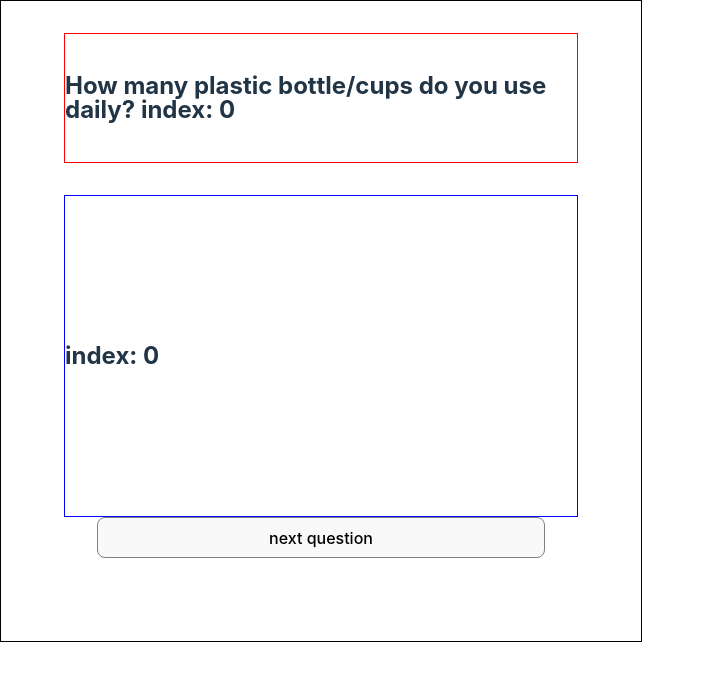
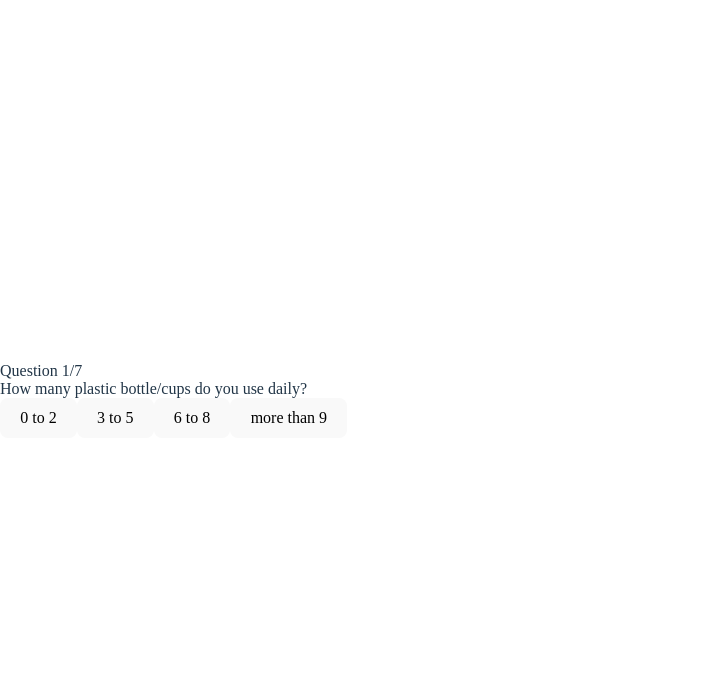
Before and after one commit to Nat-Ma/turtle-project, a React (Vite) app: page / in a window 1280 px wide. Shown: the top 680 px of the page, without its empty margins (0-705 px from the left). Built offline with nearby package versions, Linux system fonts and the light colour scheme.

Commit message:
logic worked

```diff
--- a/src/app/App.jsx
+++ b/src/app/App.jsx
@@ -1,5 +1,5 @@
 import { useState } from 'react'
-import Questionary from '../components/Questionary'
+import Questionary2 from '../components/Questionary2'
 
 //import '/src/assets/stylesheets/App.css'
 //import Game from "/src/components/Game.jsx"
@@ -8,7 +8,7 @@ export default function App() {
 
   return (
     <div className="App">
-      <Questionary />
+      <Questionary2 />
       {/* <Game />*/}
     </div>
   )
--- a/src/assets/stylesheets/index.css
+++ b/src/assets/stylesheets/index.css
@@ -2,10 +2,7 @@
 @import "game.css";
 @import "questionary.css";
 
-
-:root {
-  overflow-x: hidden !important;
-
+/* :root {
   font-family: Inter, Avenir, Helvetica, Arial, sans-serif;
   font-size: 16px;
   line-height: 24px;
@@ -20,13 +17,14 @@
   -webkit-font-smoothing: antialiased;
   -moz-osx-font-smoothing: grayscale;
   -webkit-text-size-adjust: 100%;
-}
+} */
 
 a {
   font-weight: 500;
   color: #646cff;
   text-decoration: inherit;
 }
+
 a:hover {
   color: #535bf2;
 }
@@ -55,9 +53,11 @@ button {
   cursor: pointer;
   transition: border-color 0.25s;
 }
+
 button:hover {
   border-color: #646cff;
 }
+
 button:focus,
 button:focus-visible {
   outline: 4px auto -webkit-focus-ring-color;
@@ -68,9 +68,11 @@ button:focus-visible {
     color: #213547;
     background-color: #ffffff;
   }
+
   a:hover {
     color: #747bff;
   }
+
   button {
     background-color: #f9f9f9;
   }
--- /dev/null
+++ b/src/components/Questionary2.jsx
@@ -0,0 +1,107 @@
+import { useState } from 'react';
+const Questionary2 = () => {
+  const questions = [
+    {
+      questionText: 'How many plastic bottle/cups do you use daily?',
+      answerOptions: [
+        { answerText: '0 to 2', points: 0 },
+        { answerText: '3 to 5', points: 3 },
+        { answerText: '6 to 8', points: 6 },
+        { answerText: 'more than 9', points: 9 },
+      ],
+    },
+    {
+      questionText: 'How many shopping bags do you get per day?',
+      answerOptions: [
+        { answerText: '0 to 2', points: 0 },
+        { answerText: '3 to 5', points: 3 },
+        { answerText: '6 to 8', points: 6 },
+        { answerText: 'more than 9', points: 9 },
+      ],
+    },
+    {
+      questionText: 'How many cigarette do you smoke per day?',
+      answerOptions: [
+        { answerText: '0 to 2', points: 0 },
+        { answerText: '3 to 5', points: 3 },
+        { answerText: '6 to 8', points: 6 },
+        { answerText: 'more than 9', points: 9 },
+      ],
+    },
+    {
+      questionText: 'Do you use wet wipes?',
+      answerOptions: [
+        { answerText: 'Yes', points: 10 },
+        { answerText: 'No', points: 0 }
+      ],
+    },
+    {
+      questionText: 'Do you use biodegradable cosmetics?',
+      answerOptions: [
+        { answerText: 'Yes', points: 10 },
+        { answerText: 'No', points: 0 }
+      ],
+    },
+    {
+      questionText: 'How many takeaways in a week do you order on an average?',
+      answerOptions: [
+        { answerText: '0 to 2', points: 0 },
+        { answerText: '3 to 5', points: 3 },
+        { answerText: '6 to 8', points: 6 },
+        { answerText: 'more than 9', points: 9 },
+      ],
+    },
+    {
+      questionText: 'Do you prefer synthetic clothing?',
+      answerOptions: [
+        { answerText: 'Yes', points: 10 },
+        { answerText: 'No', points: 0 }
+      ]
+    }
+
+  ];
+
+  const [currentQuestion, setCurrentQuestion] = useState(0);
+  const [startGame, setStartGame] = useState(false);
+  const [score, setScore] = useState(0);
+
+  const handleAnswerOptionClick = (points) => {
+
+    setScore((prevValue) => {
+      return (prevValue + points);
+    });
+
+    const nextQuestion = currentQuestion + 1;
+    if (nextQuestion < questions.length) {
+      setCurrentQuestion(nextQuestion);
+    } else {
+      setStartGame(true);
+    }
+  };
+  return (
+    <div className='app'>
+      {startGame ? (
+        <div className='score-section'>
+          your points {score}
+        </div>
+      ) : (
+        <>
+          <div className='question-section'>
+            <div className='question-count'>
+              <span>Question {currentQuestion + 1}</span>/{questions.length}
+            </div>
+            <div className='question-text'>{questions[currentQuestion].questionText}</div>
+          </div>
+          <div className='answer-section'>
+            {questions[currentQuestion].answerOptions.map((answerOption) => (
+              <button onClick={() => handleAnswerOptionClick(answerOption.points)}>{answerOption.answerText}</button>
+            ))}
+          </div>
+        </>
+      )}
+    </div>
+  );
+}
+
+
+export default Questionary2
```
Also changed, not shown: src/assets/stylesheets/questionary.css (+5 -5 lines).
